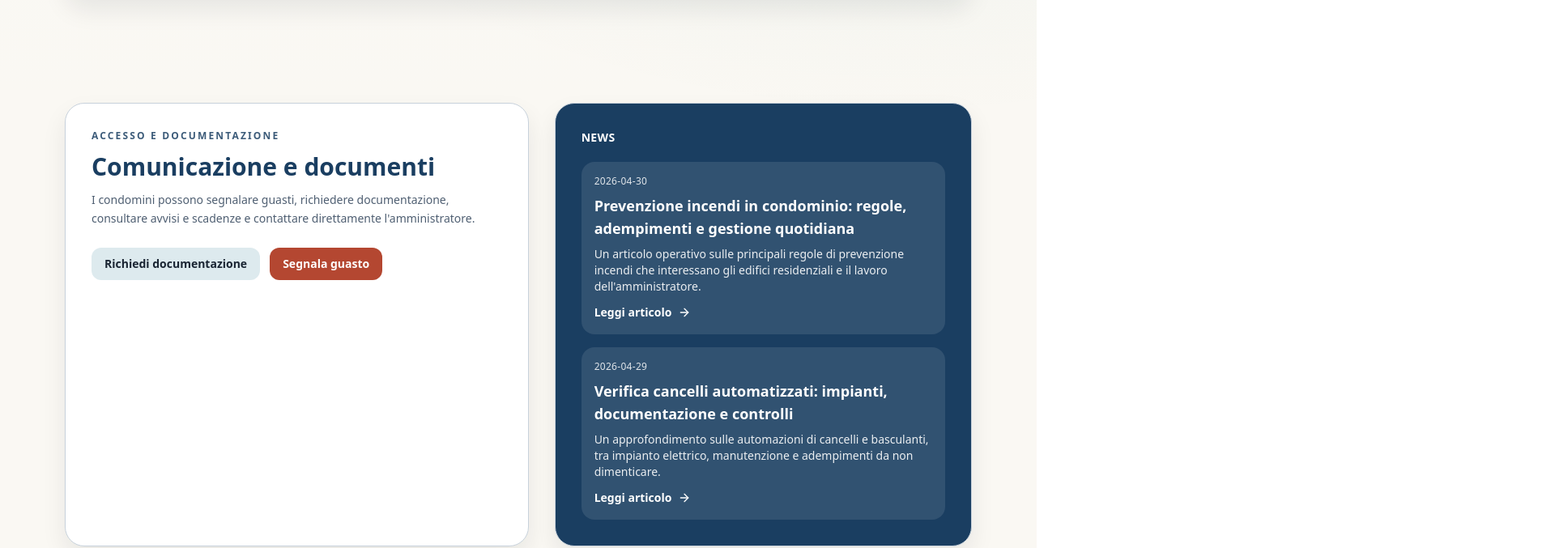
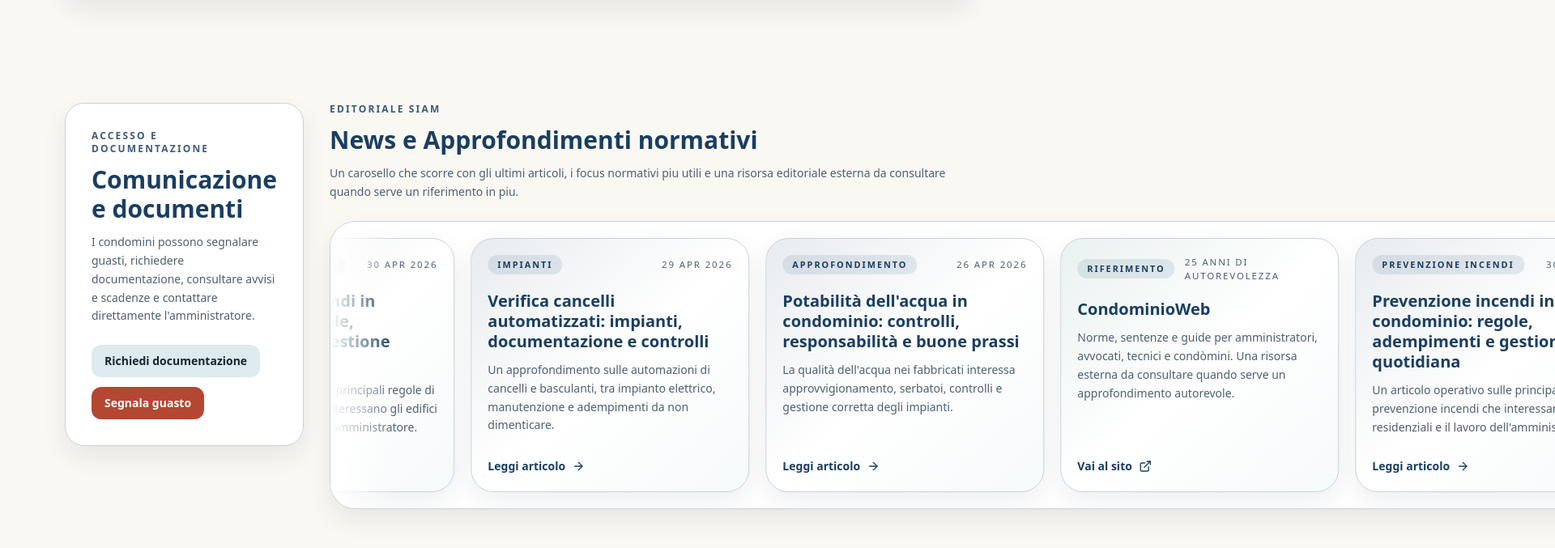
Before and after one commit to luigiplacidi/siam-condomini, a Next.js app: page / in a window 1280 px wide. Shown: the part 1941-2618 px from the top of the page at 81% size, 1920 px wide, since content can reach past the window. Built offline with nearby package versions, Linux system fonts and the light colour scheme; no server answers; the database is empty.

Commit message:
feat: turn editorial section into marquee carousel

```diff
--- a/app/globals.css
+++ b/app/globals.css
@@ -45,3 +45,21 @@ main {
 .kicker {
   @apply text-xs font-semibold uppercase tracking-[0.18em] text-primary/85;
 }
+
+@keyframes news-marquee {
+  from {
+    transform: translateX(0);
+  }
+
+  to {
+    transform: translateX(-50%);
+  }
+}
+
+.news-marquee-track {
+  animation: news-marquee 42s linear infinite;
+}
+
+.news-marquee-track:hover {
+  animation-play-state: paused;
+}
--- a/app/page.tsx
+++ b/app/page.tsx
@@ -2,10 +2,11 @@ import { ArrowRight, ExternalLink, ShieldCheck } from "lucide-react";
 import Image from "next/image";
 import Link from "next/link";
 
+import { NewsCarousel, type NewsCarouselItem } from "@/components/home/news-carousel";
 import { ModalTriggerButton } from "@/components/modal/modal-trigger-button";
 import { Reveal } from "@/components/ui/reveal";
 import { getNewsPosts } from "@/lib/news";
-import { brand, punctualityHighlights, serviceGroups, trustBullets } from "@/lib/site-content";
+import { brand, punctualityHighlights, serviceGroups, staticNewsPosts, trustBullets } from "@/lib/site-content";
 
 const serviceImages: Record<string, string> = {
   gestione: "/images/stock/building.jpg",
@@ -13,8 +14,58 @@ const serviceImages: Record<string, string> = {
   "pratiche-condominiali": "/images/stock/documents.jpg"
 };
 
+const editorialSpotlightSlugs = [
+  "prevenzione-incendi-condominio-regole-e-adempimenti",
+  "verifica-cancelli-automatizzati-impianti-e-documentazione",
+  "potabilita-dell-acqua-in-condominio-controlli-e-responsabilita",
+  "convivenza-in-condominio-regole-pratiche",
+  "assicurazione-del-fabbricato-e-tutela-del-condominio"
+] as const;
+
+function formatNewsDate(value: string) {
+  return new Intl.DateTimeFormat("it-IT", {
+    day: "2-digit",
+    month: "short",
+    year: "numeric"
+  }).format(new Date(`${value}T00:00:00`));
+}
+
 export default async function HomePage() {
   const latestNews = (await getNewsPosts()).slice(0, 2);
+  const spotlightPosts = editorialSpotlightSlugs
+    .map((slug) => staticNewsPosts.find((post) => post.slug === slug))
+    .filter((post): post is (typeof staticNewsPosts)[number] => Boolean(post));
+
+  const newsCarouselItems: NewsCarouselItem[] = [
+    ...latestNews.map((post) => ({
+      kind: "article" as const,
+      label: post.category,
+      title: post.title,
+      excerpt: post.excerpt,
+      href: `/news/${post.slug}`,
+      meta: formatNewsDate(post.publishedAt)
+    })),
+    ...spotlightPosts.slice(0, 3).map((post) => ({
+      kind: "article" as const,
+      label: "Approfondimento",
+      title: post.title,
+      excerpt: post.excerpt,
+      href: `/news/${post.slug}`,
+      meta: formatNewsDate(post.publishedAt)
+    })),
+    {
+      kind: "resource" as const,
+      label: "Riferimento",
+      title: "CondominioWeb",
+      excerpt:
+        "Norme, sentenze e guide per amministratori, avvocati, tecnici e condòmini. Una risorsa esterna da consultare quando serve un approfondimento autorevole.",
+      href: "https://www.condominioweb.com/",
+      meta: "25 anni di autorevolezza",
+      external: true
+    }
+  ].filter(
+    (item, index, items) => index === items.findIndex((candidate) => candidate.href === item.href)
+  );
 
   return (
     <>
@@ -140,7 +191,7 @@ export default async function HomePage() {
 
       <Reveal>
         <section className="section-shell">
-          <div className="grid gap-8 lg:grid-cols-[1fr_0.9fr]">
+          <div className="grid gap-8 lg:grid-cols-[0.85fr_1.15fr] lg:items-start">
             <div className="rounded-3xl border border-border bg-white p-8 shadow-soft">
               <p className="kicker">Accesso e documentazione</p>
               <h2 className="mt-3 text-3xl font-semibold text-primary">Comunicazione e documenti</h2>
@@ -158,40 +209,14 @@ export default async function HomePage() {
               </div>
             </div>
 
-            <div className="rounded-3xl border border-border bg-primary p-8 text-primary-foreground shadow-soft">
-              <p className="text-sm font-semibold uppercase tracking-wide">News</p>
-              <ul className="mt-5 grid gap-4">
-                {latestNews.map((post) => (
-                  <li key={post.slug} className="rounded-2xl bg-white/10 p-4">
-                    <p className="text-xs uppercase tracking-wide opacity-85">{post.publishedAt}</p>
-                    <h3 className="mt-2 text-lg font-semibold">{post.title}</h3>
-                    <p className="mt-2 text-sm opacity-90">{post.excerpt}</p>
-                    <Link
-                      href={`/news/${post.slug}`}
-                      className="mt-3 inline-flex items-center gap-2 text-sm font-semibold"
-                    >
-                      Leggi articolo <ArrowRight className="h-4 w-4" />
-                    </Link>
-                  </li>
-                ))}
-              </ul>
-            </div>
-          </div>
-        </section>
-      </Reveal>
-
-      <Reveal>
-        <section className="section-shell pt-2">
-          <div className="rounded-3xl border border-border bg-white p-8 shadow-soft">
+            <div>
               <div className="flex flex-col gap-3 lg:flex-row lg:items-end lg:justify-between">
                 <div>
-                <p className="kicker">Approfondimenti normativi</p>
-                <h2 className="mt-3 text-3xl font-semibold text-primary">
-                  Tre letture utili per chi amministra o vive il condominio
-                </h2>
+                  <p className="kicker">Editoriale SIAM</p>
+                  <h2 className="mt-3 text-3xl font-semibold text-primary">News e Approfondimenti normativi</h2>
                   <p className="mt-3 max-w-3xl text-sm leading-relaxed text-muted-foreground">
-                  Una selezione di articoli tecnici SIAM e una risorsa esterna autorevole per consultare norme,
-                  sentenze e guide operative quando serve un riferimento in più.
+                    Un carosello che scorre con gli ultimi articoli, i focus normativi piu utili e una risorsa
+                    editoriale esterna da consultare quando serve un riferimento in piu.
                   </p>
                 </div>
                 <Link
@@ -202,53 +227,9 @@ export default async function HomePage() {
                 </Link>
               </div>
 
-            <div className="mt-8 grid gap-5 md:grid-cols-3">
-              <article className="flex h-full flex-col rounded-2xl border border-border bg-secondary/35 p-5">
-                <p className="text-xs font-semibold uppercase tracking-wide text-primary/80">Normativa</p>
-                <h3 className="mt-3 text-xl font-semibold text-primary">Prevenzione incendi e adempimenti</h3>
-                <p className="mt-3 text-sm leading-relaxed text-muted-foreground">
-                  Regole, gestione quotidiana e documentazione per tenere sotto controllo i principali obblighi
-                  antincendio del condominio.
-                </p>
-                <Link
-                  href="/news/prevenzione-incendi-condominio-regole-e-adempimenti"
-                  className="mt-auto pt-5 inline-flex items-center gap-2 text-sm font-semibold text-primary"
-                >
-                  Leggi articolo <ArrowRight className="h-4 w-4" />
-                </Link>
-              </article>
-
-              <article className="flex h-full flex-col rounded-2xl border border-border bg-secondary/35 p-5">
-                <p className="text-xs font-semibold uppercase tracking-wide text-primary/80">Impianti</p>
-                <h3 className="mt-3 text-xl font-semibold text-primary">Verifica cancelli automatizzati</h3>
-                <p className="mt-3 text-sm leading-relaxed text-muted-foreground">
-                  Impianti, documenti di conformita e controlli periodici quando il condominio ha automazioni o
-                  basculanti motorizzate.
-                </p>
-                <Link
-                  href="/news/verifica-cancelli-automatizzati-impianti-e-documentazione"
-                  className="mt-auto pt-5 inline-flex items-center gap-2 text-sm font-semibold text-primary"
-                >
-                  Leggi articolo <ArrowRight className="h-4 w-4" />
-                </Link>
-              </article>
-
-              <article className="flex h-full flex-col rounded-2xl border border-border bg-secondary/35 p-5">
-                <p className="text-xs font-semibold uppercase tracking-wide text-primary/80">Riferimenti</p>
-                <h3 className="mt-3 text-xl font-semibold text-primary">CondominioWeb</h3>
-                <p className="mt-3 text-sm leading-relaxed text-muted-foreground">
-                  Norme, sentenze e guide operative per amministratori, tecnici e condòmini. Un supporto utile da
-                  consultare insieme alle fonti ufficiali.
-                </p>
-                <a
-                  href="https://www.condominioweb.com/"
-                  target="_blank"
-                  rel="noreferrer"
-                  className="mt-auto pt-5 inline-flex items-center gap-2 text-sm font-semibold text-primary"
-                >
-                  Vai al sito <ExternalLink className="h-4 w-4" />
-                </a>
-              </article>
+              <div className="mt-6">
+                <NewsCarousel items={newsCarouselItems} />
+              </div>
             </div>
           </div>
         </section>
--- /dev/null
+++ b/components/home/news-carousel.tsx
@@ -0,0 +1,81 @@
+import { ArrowRight, ExternalLink } from "lucide-react";
+import Link from "next/link";
+
+type NewsCarouselItem = {
+  kind: "article" | "resource";
+  label: string;
+  title: string;
+  excerpt: string;
+  href: string;
+  meta: string;
+  external?: boolean;
+};
+
+type NewsCarouselProps = {
+  items: NewsCarouselItem[];
+};
+
+const cardToneClasses = {
+  article: "from-primary/10 via-white to-secondary/25",
+  resource: "from-accent/10 via-white to-secondary/25"
+} as const;
+
+export function NewsCarousel({ items }: NewsCarouselProps) {
+  const loopedItems = [...items, ...items];
+
+  return (
+    <div className="relative overflow-hidden rounded-[2rem] border border-border bg-white shadow-soft">
+      <div className="pointer-events-none absolute inset-y-0 left-0 z-10 w-12 bg-gradient-to-r from-white to-transparent lg:w-20" />
+      <div className="pointer-events-none absolute inset-y-0 right-0 z-10 w-12 bg-gradient-to-l from-white to-transparent lg:w-20" />
+
+      <div className="overflow-hidden">
+        <div className="news-marquee-track flex w-max gap-5 px-5 py-5">
+          {loopedItems.map((item, index) => {
+            const card = (
+              <article
+                className={`flex h-full min-h-[19rem] w-[19rem] flex-col rounded-[1.75rem] border border-border bg-gradient-to-br p-5 shadow-[0_10px_30px_rgba(14,39,66,0.08)] sm:w-[20.5rem] lg:w-[21.5rem] ${cardToneClasses[item.kind]}`}
+              >
+                <div className="flex items-center justify-between gap-3">
+                  <span className="inline-flex items-center rounded-full bg-primary/10 px-3 py-1 text-[0.68rem] font-semibold uppercase tracking-[0.18em] text-primary">
+                    {item.label}
+                  </span>
+                  <span className="text-[0.72rem] uppercase tracking-[0.16em] text-muted-foreground">
+                    {item.meta}
+                  </span>
+                </div>
+
+                <h3 className="mt-5 text-xl font-semibold leading-tight text-primary">{item.title}</h3>
+                <p className="mt-3 text-sm leading-relaxed text-muted-foreground">{item.excerpt}</p>
+
+                <div className="mt-auto pt-6">
+                  <span className="inline-flex items-center gap-2 text-sm font-semibold text-primary">
+                    {item.external ? "Vai al sito" : "Leggi articolo"}
+                    {item.external ? <ExternalLink className="h-4 w-4" /> : <ArrowRight className="h-4 w-4" />}
+                  </span>
+                </div>
+              </article>
+            );
+
+            return item.external ? (
+              <a
+                key={`${item.href}-${index}`}
+                href={item.href}
+                target="_blank"
+                rel="noreferrer"
+                className="shrink-0"
+              >
+                {card}
+              </a>
+            ) : (
+              <Link key={`${item.href}-${index}`} href={item.href as never} className="shrink-0">
+                {card}
+              </Link>
+            );
+          })}
+        </div>
+      </div>
+    </div>
+  );
+}
+
+export type { NewsCarouselItem };
```
Lines whose indentation alone changed are shown as unchanged.
